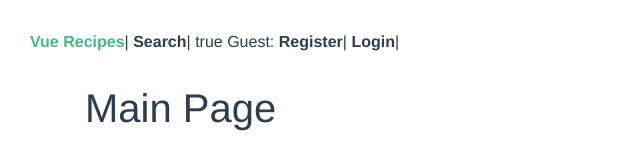
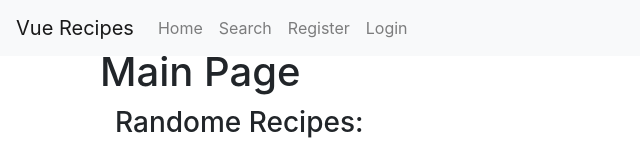
Before and after one commit to Web-Development-Environments-2023/assignment3_3-315340349_205968126, a Vue app: page / in a window 1280 px wide. Shown: the top 145 px of the page, without its empty margins (0-640 px from the left). Built offline with nearby package versions, Linux system fonts and the light colour scheme; no server answers.

Commit message:
added bootstrap links and new navbar

```diff
--- a/public/index.html
+++ b/public/index.html
@@ -9,6 +9,7 @@
     />
     <link rel="icon" href="<%= BASE_URL %>favicon.ico" />
     <title><%= htmlWebpackPlugin.options.title %></title>
+    <link href="https://cdn.jsdelivr.net/npm/bootstrap@5.3.0/dist/css/bootstrap.min.css" rel="stylesheet" integrity="sha384-9ndCyUaIbzAi2FUVXJi0CjmCapSmO7SnpJef0486qhLnuZ2cdeRhO02iuK6FUUVM" crossorigin="anonymous">
   </head>
   <body>
     <noscript>
@@ -20,5 +21,8 @@
     </noscript>
     <div id="app"></div>
     <!-- built files will be auto injected -->
+    <script src="https://cdn.jsdelivr.net/npm/bootstrap@5.3.0/dist/js/bootstrap.bundle.min.js" integrity="sha384-geWF76RCwLtnZ8qwWowPQNguL3RmwHVBC9FhGdlKrxdiJJigb/j/68SIy3Te4Bkz" crossorigin="anonymous"></script>
+    <script src="https://cdn.jsdelivr.net/npm/@popperjs/core@2.11.8/dist/umd/popper.min.js" integrity="sha384-I7E8VVD/ismYTF4hNIPjVp/Zjvgyol6VFvRkX/vR+Vc4jQkC+hVqc2pM8ODewa9r" crossorigin="anonymous"></script>
+    <script src="https://cdn.jsdelivr.net/npm/bootstrap@5.3.0/dist/js/bootstrap.min.js" integrity="sha384-fbbOQedDUMZZ5KreZpsbe1LCZPVmfTnH7ois6mU1QK+m14rQ1l2bGBq41eYeM/fS" crossorigin="anonymous"></script>
   </body>
 </html>
--- a/src/App.vue
+++ b/src/App.vue
@@ -1,19 +1,55 @@
 <template>
   <div id="app">
-    <div id="nav">
-      <router-link :to="{ name: 'main' }">Vue Recipes</router-link>|
-      <router-link :to="{ name: 'search' }">Search</router-link>|
-      {{ !$root.store.username }}
-      <span v-if="!$root.store.username">
-        Guest:
-        <router-link :to="{ name: 'register' }">Register</router-link>|
-        <router-link :to="{ name: 'login' }">Login</router-link>|
-      </span>
-      <span v-else>
-        {{ $root.store.username }}: <button @click="Logout">Logout</button>|
-      </span>
+    <nav class="navbar navbar-expand-lg navbar-light bg-light fixed-top">
+      <router-link class="navbar-brand" :to="{ name: 'main' }">
+        Vue Recipes
+      </router-link>
+      <button
+        class="navbar-toggler"
+        type="button"
+        data-toggle="collapse"
+        data-target="#navbarNav"
+        aria-controls="navbarNav"
+        aria-expanded="false"
+        aria-label="Toggle navigation"
+      >
+        <span class="navbar-toggler-icon"></span>
+      </button>
+      <div class="collapse navbar-collapse" id="navbarNav">
+        <ul class="navbar-nav">
+          <li class="nav-item">
+            <router-link class="nav-link" :to="{ name: 'main' }">
+              Home
+            </router-link>
+          </li>
+          <li class="nav-item">
+            <router-link class="nav-link" :to="{ name: 'search' }">
+              Search
+            </router-link>
+          </li>
+          <li class="nav-item" v-if="!$root.store.username">
+            <router-link class="nav-link" :to="{ name: 'register' }">
+              Register
+            </router-link>
+          </li>
+          <li class="nav-item" v-if="!$root.store.username">
+            <router-link class="nav-link" :to="{ name: 'login' }">
+              Login
+            </router-link>
+          </li>
+          <li class="nav-item" v-if="$root.store.username">
+            <span class="navbar-text">{{ $root.store.username }}</span>
+            <button class="btn btn-link nav-link" @click="Logout">
+              Logout
+            </button>
+          </li>
+        </ul>
+      </div>
+    </nav>
+
+    <div class="container mt-5">
+      <router-view />
     </div>
-    <router-view />
   </div>
 </template>
 
@@ -28,32 +64,11 @@ export default {
       this.$router.push("/").catch(() => {
         this.$forceUpdate();
       });
-    }
-  }
+    },
+  },
 };
 </script>
 
-<style lang="scss">
-@import "@/scss/form-style.scss";
-
-#app {
-  font-family: Avenir, Helvetica, Arial, sans-serif;
-  -webkit-font-smoothing: antialiased;
-  -moz-osx-font-smoothing: grayscale;
-  color: #2c3e50;
-  min-height: 100vh;
-}
-
-#nav {
-  padding: 30px;
-}
-
-#nav a {
-  font-weight: bold;
-  color: #2c3e50;
-}
-
-#nav a.router-link-exact-active {
-  color: #42b983;
-}
+<style>
+/* Add any custom styles specific to the navbar or the app */
 </style>
--- a/src/components/RecipePreview.vue
+++ b/src/components/RecipePreview.vue
@@ -1,4 +1,4 @@
-<template>
+ש<template>
   <router-link
     :to="{ name: 'recipe', params: { recipeId: recipe.id } }"
     class="recipe-preview"
```
Also changed, not shown: 16 other files (tests, documents, lock files or other folders).
